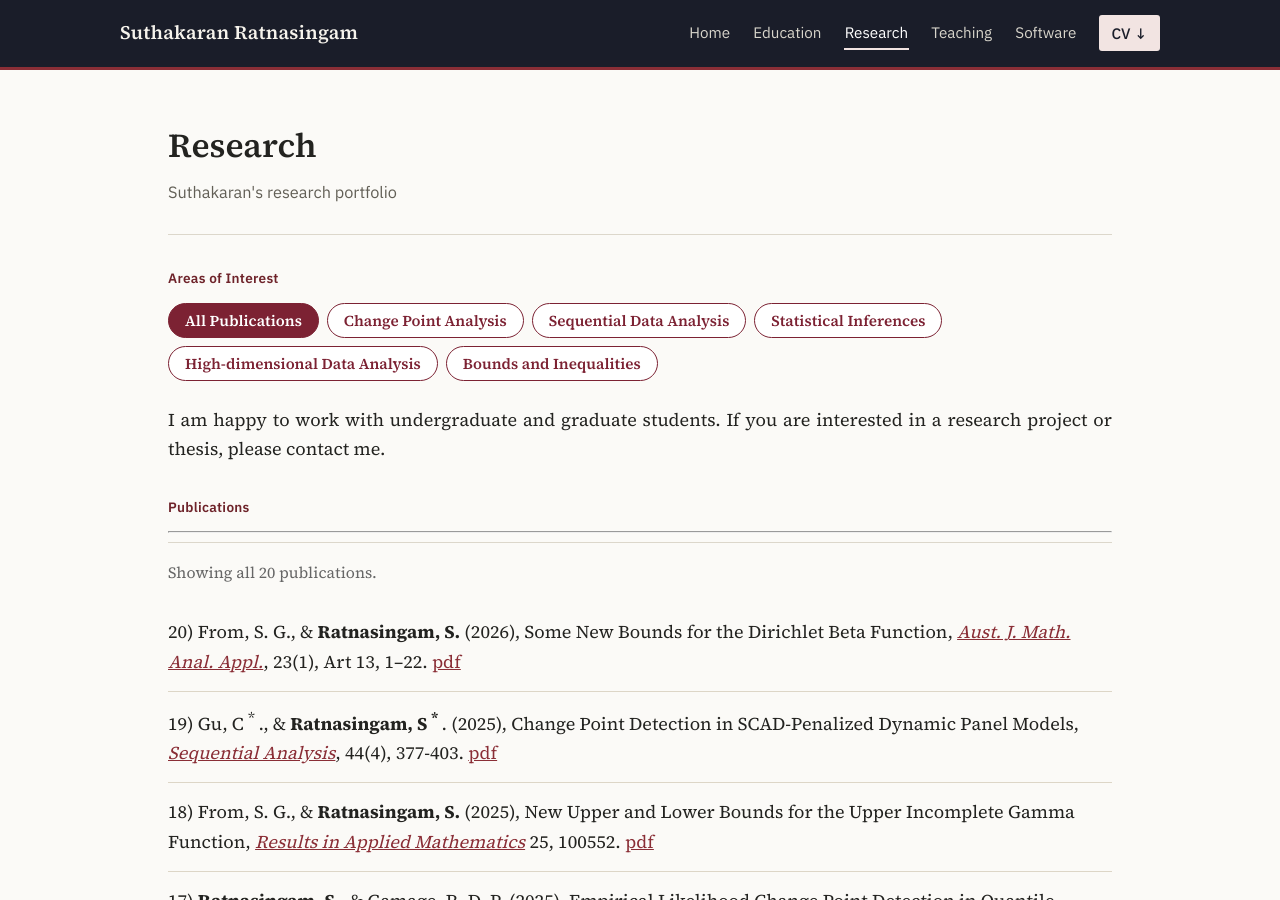
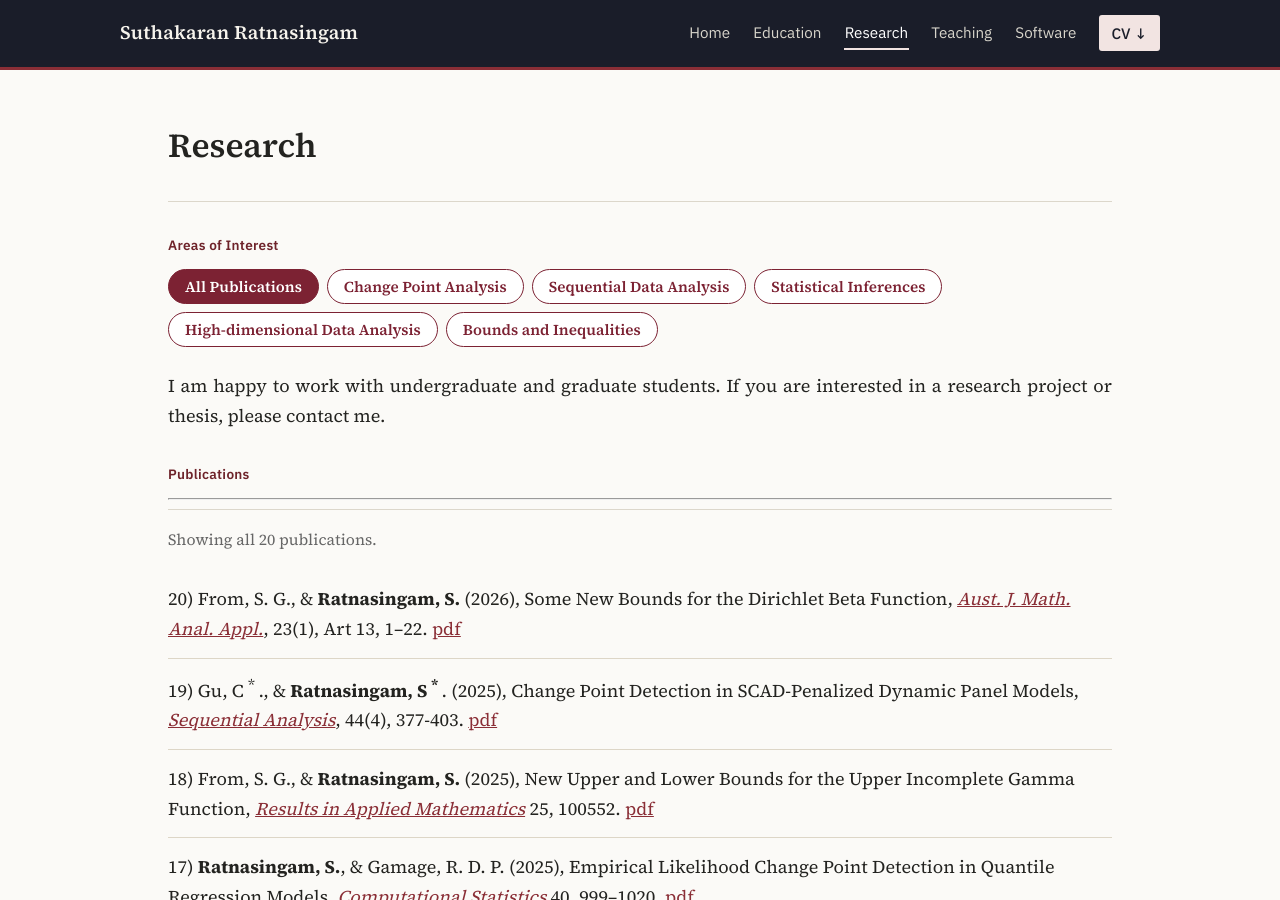
Before and after one commit to suthakaranr/suthakaranr.github.io, a Jekyll site: the page built from pages/Research.md, in a window 1280 px wide and 900 px high. Built offline with Jekyll 4.4.1, drawn with Linux system fonts in a browser that asks for light colours.

Commit message:
Update Research.md to remove description
Remove description from Research page front matter

```diff
--- a/pages/Research.md
+++ b/pages/Research.md
@@ -1,7 +1,6 @@
 ---
 layout: page
 title: Research
-description: Suthakaran's research portfolio
 ---
 
 <style>
```
